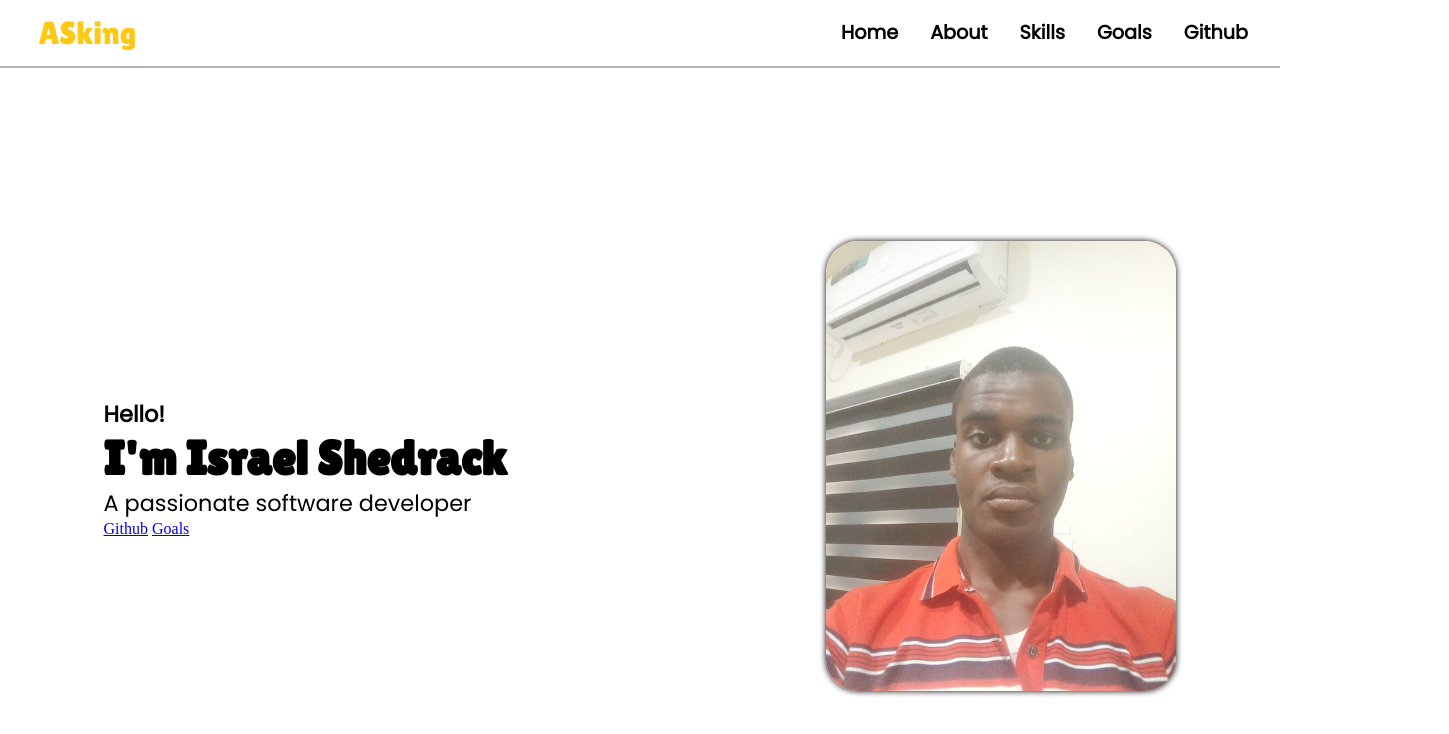
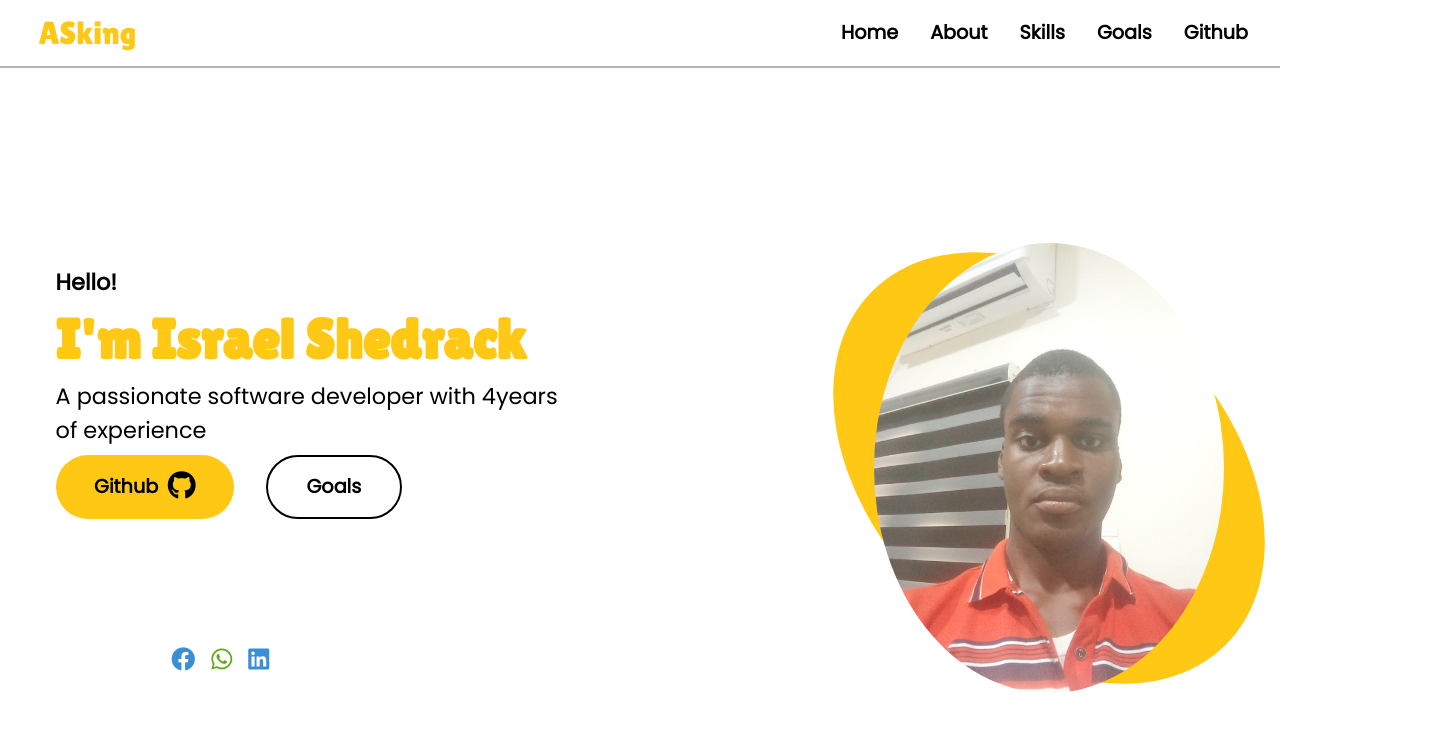
Before and after one commit to Asuraking913/frontend-task, a plain HTML site: page index.html in a window 1280 px wide. Shown: the whole page, 1449 px wide, since content can reach past the window. Drawn offline with Linux system fonts and the light colour scheme; files whose address does not match are found by name.

Commit message:
Building hero section

```diff
--- a/css/index.css
+++ b/css/index.css
@@ -37,6 +37,8 @@ body {
     color: black;
     padding: .5em 2em;
     border-bottom: 2px solid rgba(0, 0, 0, 0.295);
+    /* position: fixed;
+    width: 100%; */
 }
 
 .logo {
@@ -83,24 +85,98 @@ ul.nav li a {
     display: flex;
     align-items: center;
     justify-content: center;
-    gap: 20em;
-    padding-left: 5em;
-    padding-right:5em ;
+    gap: 10em;
+    padding-left:  3em;
+    padding-right: 3em ;
     height: 100vh;
+}
+
+.hero .cont {
+    display: flex;
+    flex-flow: column;
+    gap: .5em;
+}
+
+.img-cont {
+    background-color: var(--text-col);
+    border-radius: 50%;
+    transform: rotate(-45deg);;
+    height: 500px;
+    display: flex;
+    align-items: center;
 }
 
 .my-img {
     object-fit: cover;
-    border-radius: 2em;
-    box-shadow: 0px 0px 6px var(--text2-col);
+    border-radius: 50%;
+    /* box-shadow: 0px 0px 4px var(--text-col); */
+    transform: rotate(45deg);;
 }
 
 .hero h1 {
-    font-size: 3rem;
+    font-size: 3.5rem;
     font-family: lit;
+    color: var(--text-col);
 }
 
 .hero h4, p {
     font-size: 1.4em;
     font-family: pop;
+    width: 80%;
 }
+
+.hero div.link1 {
+    display: flex;
+    gap: 2em;
+}
+
+.hero a {
+    font-size: 1.2em;
+    text-decoration: none;
+    font-family: pop;
+    padding: 0.8em 2em;
+    background-color: var(--text-col);
+    color: var(--text2-col);
+    border-radius: 3em;
+    font-weight: bolder;
+    display: flex;
+    justify-content: center;
+    align-items: center;
+    gap: .5em;
+}
+
+.hero a:last-child {
+    background-color: white;
+    border: 2px solid var(--text2-col);
+}
+
+.hero .cont2 {
+    width: 50%;
+    display: flex;
+    align-items: center;
+    gap: 1em;
+    justify-content: center;
+
+}
+
+i {
+    font-size: 1.5em;
+}
+
+i.fa-facebook {
+    color: rgb(58, 143, 212);
+}
+
+i.fa-whatsapp {
+    color: rgb(96, 170, 21);
+}
+
+i.fa-linkedin {
+    color: rgb(58, 143, 212);
+}
+
+.main-cont {
+    display: flex;
+    flex-flow: column;
+    gap: 8em;
+}
--- a/index.html
+++ b/index.html
@@ -5,6 +5,7 @@
     <meta name="viewport" content="width=device-width, initial-scale=1.0">
     <title>Document</title>
     <link rel="stylesheet" href="css/index.css">
+    <link rel="stylesheet" href="https://cdnjs.cloudflare.com/ajax/libs/font-awesome/6.0.0-beta3/css/all.min.css">
 </head>
 
 <body>
@@ -27,16 +28,23 @@
         <main>
             <section class="hero">
 
-                <div>
-                    <h4>Hello!</h4>
-                    <h1>I'm Israel Shedrack</h1>
-                    <p>A passionate software developer</p>
-                    <div>
-                        <a href="#">Github</a>
-                        <a href="#">Goals</a>
+                <div class="main-cont">
+                    <div class="cont">
+                        <h4>Hello!</h4>
+                        <h1>I'm Israel Shedrack</h1>
+                        <p>A passionate software developer with 4years of experience</p>
+                        <div class="link1">
+                            <a href="#">Github <i class="fa-brands fa-github"></i></a>
+                            <a href="#">Goals</a>
+                        </div>
+                    </div>
+                    <div class="cont2">
+                        <i class="fa-brands fa-facebook"></i>
+                        <i class="fa-brands fa-whatsapp"></i>
+                        <i class="fa-brands fa-linkedin"></i>
                     </div>
                 </div>
-                <div>
+                <div class="img-cont">
                     <img src="images/img.jpg" class="my-img" width="350px" height=450px" alt="">
                 </div>
             </section>
```
Also changed, not shown: 1 other file.
